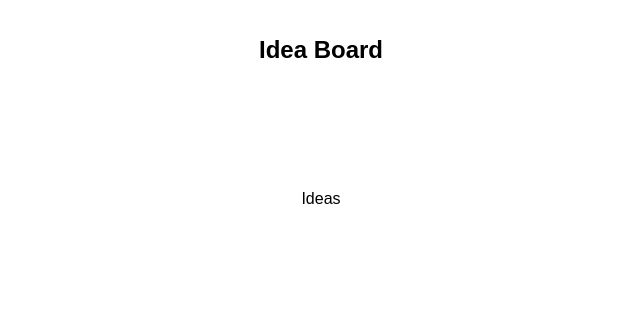
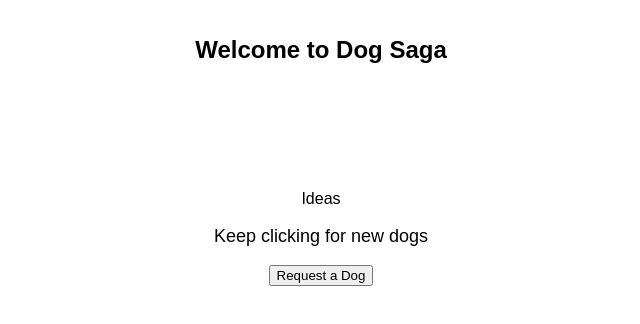
Before and after one commit to jerrybennett/ideaboard-front, a React (Create React App) app: page / in a window 1280 px wide. Shown: the top 324 px of the page, without its empty margins (319-959 px from the left). Built offline with nearby package versions, Linux system fonts and the light colour scheme.

Commit message:
test fetch with axios

```diff
--- a/package.json
+++ b/package.json
@@ -3,8 +3,10 @@
   "version": "0.1.0",
   "private": true,
   "dependencies": {
+    "axios": "^0.18.0",
     "react": "^16.3.2",
     "react-dom": "^16.3.2",
+    "react-redux": "^5.0.7",
     "react-scripts": "1.1.4",
     "redux": "^4.0.0",
     "redux-saga": "^0.16.0"
--- a/src/App.js
+++ b/src/App.js
@@ -1,19 +1,55 @@
 import React, { Component } from 'react';
 import logo from './logo.svg';
 import './App.css';
-import IdeasContainer from './IdeasContainer'
+
+import { connect } from 'react-redux';
+
+import IdeasContainer from './IdeasContainer';
 
 class App extends Component {
   render() {
+    const { fetching, dog, onRequestDog, error } = this.props
     return (
       <div className="App">
         <header className="App-header">
-          <h1 className="App-title">Idea Board</h1>
+          {dog.map(d => <img src={d || logo} className='App-logo' alt='logo' />)}
+          <h1 className="App-title">Welcome to Dog Saga</h1>
+          {/* <h1 className="App-title">Idea Board</h1> */}
         </header>
         <IdeasContainer />
+        {dog ? (
+          <p className="App-intro">Keep clicking for new dogs</p>
+        ) : (
+          <p className="App-intro">Replace the React icon with a dog!</p>
+        )}
+
+        {fetching ? (
+          <button disabled>Fetching...</button>
+        ) : (
+          <button onClick={onRequestDog}>Request a Dog</button>
+        )}
+
+        {error && <p style={{ color: 'red' }}>Uh oh - something went wrong!</p>}
       </div>
     );
   }
 }
 
-export default App;
+const mapStateToProps = state => {
+  return {
+    fetching: state.fetching,
+    dog: state.dog,
+    error: state.error
+  };
+};
+
+const mapDispatchToProps = dispatch => {
+  return {
+    onRequestDog: () => dispatch({
+      type: 'API_CALL_REQUEST'
+    })
+  };
+};
+
+
+export default connect(mapStateToProps, mapDispatchToProps)(App);
--- a/src/index.js
+++ b/src/index.js
@@ -4,5 +4,34 @@ import './index.css';
 import App from './App';
 import registerServiceWorker from './registerServiceWorker';
 
-ReactDOM.render(<App />, document.getElementById('root'));
+import { createStore, applyMiddleware, compose } from 'redux';
+import createSagaMiddleware from 'redux-saga';
+import { Provider } from 'react-redux';
+
+import { reducer } from './redux';
+import { watcherSaga } from "./sagas"
+
+// creat the saga middleware
+const sagaMiddleware = createSagaMiddleware()
+
+// dev tools middleware
+const reduxDevTools =
+  window.__REDUX_DEVTOOLS_EXTENSION__ && window.__REDUX_DEVTOOLS_EXTENSION__();
+
+// create a redux store with our reducer above and middleware
+let store = createStore(
+  reducer,
+  compose(applyMiddleware(sagaMiddleware), reduxDevTools)
+);
+
+// run the saga
+sagaMiddleware.run(watcherSaga);
+
+
+ReactDOM.render(
+  <Provider store={store}>
+    <App />
+  </Provider>,
+  document.getElementById('root')
+);
 registerServiceWorker();
--- /dev/null
+++ b/src/redux.js
@@ -0,0 +1,26 @@
+// action types
+const API_CALL_REQUEST = "API_CALL_REQUEST";
+const API_CALL_SUCCESS = "API_CALL_SUCCESS";
+const API_CALL_FAILURE = "API_CALL_FAILURE";
+
+// reducer with initial state
+const initialState = {
+  fetching: false,
+  dog: [],
+  error: null
+};
+
+export function reducer(state = initialState, action) {
+  switch (action.type) {
+    case API_CALL_REQUEST:
+      return { ...state, fetching: true, error: null };
+      break;
+    case API_CALL_SUCCESS:
+      return { ...state, fetching: false, dog: [...state.dog, action.dog] };
+      break;
+    case API_CALL_FAILURE:
+      return { ...state, fetching: false, dog: null, error: action.error };
+    default:
+      return state;
+  }
+}
--- /dev/null
+++ b/src/sagas.js
@@ -0,0 +1,29 @@
+import { takeLatest, call, put } from 'redux-saga/effects';
+import axios from 'axios';
+
+// watcher saga: watches for actions dispatched tot the store, start worker saga
+export function* watcherSaga() {
+  yield takeLatest('API_CALL_REQUEST', workerSaga);
+}
+
+// function that makes the api request and returns a Promise for response
+function fetchDog() {
+  return axios({
+    method: 'GET',
+    url: `https://cors-anywhere.herokuapp.com/http://dog.ceo/api/breeds/image/random`
+  });
+}
+
+// worker saga: makes the api call when watcher saga sees the action
+function* workerSaga() {
+  try {
+    const response = yield call(fetchDog);
+    const dog = response.data.message;
+
+    // dispatch a success action to the store with the new dog
+    yield put({ type: 'API_CALL_SUCCESS', dog });
+  } catch (error) {
+    // dispatch a failure action to the store with the error
+    yield put({ type: 'API_CALL_FAILURE', error });
+  }
+}
```
Also changed, not shown: 1 other file (tests, documents, lock files or other folders).
